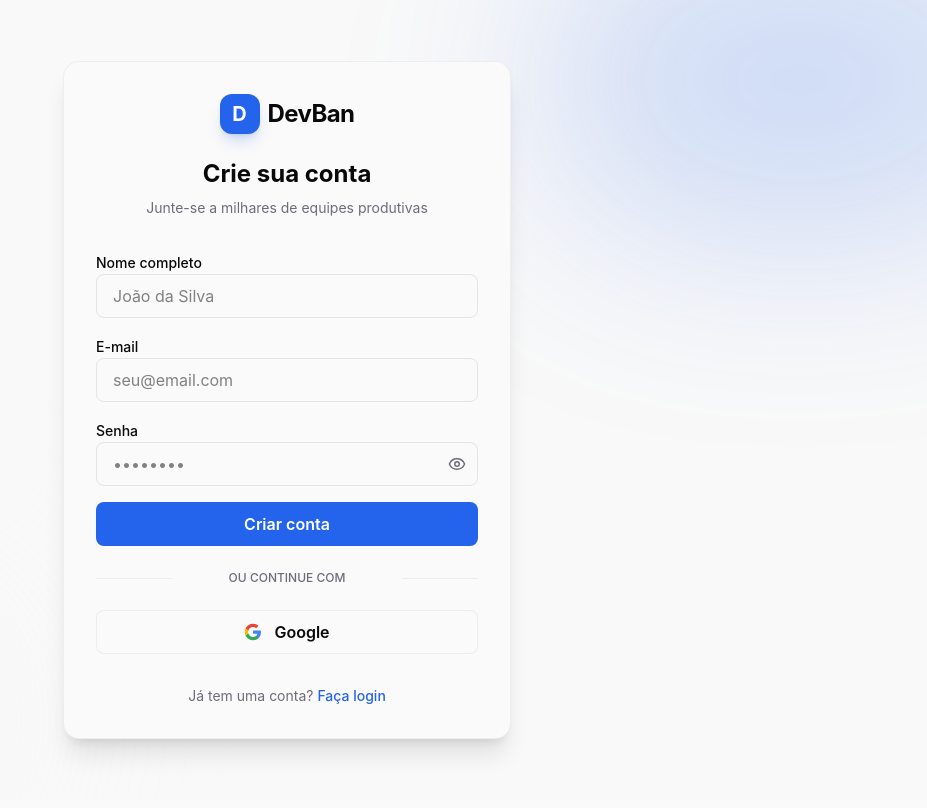
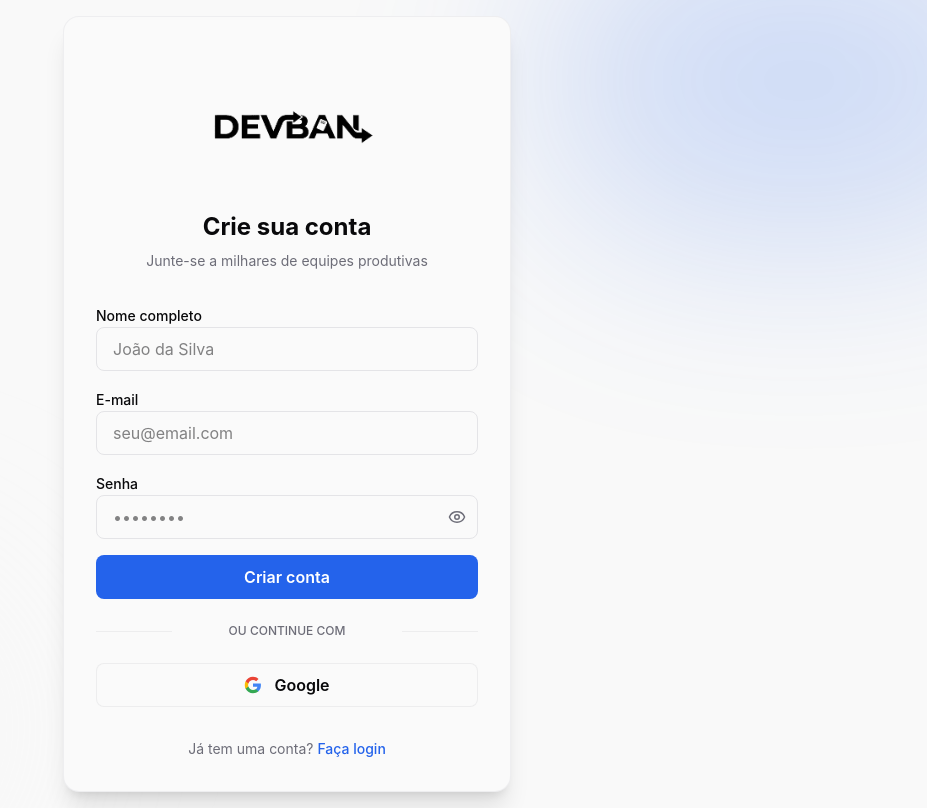
Before and after one commit to 2Kauan/devban, a React (Vite) app: page /register in a window 1280 px wide. Shown: the whole page, without its empty margins (353-1280 px from the left). Built offline with nearby package versions, Linux system fonts and the light colour scheme; no server answers.

Commit message:
style: add custom logo to Register page and pull text closer

```diff
--- a/src/pages/Auth/Register.tsx
+++ b/src/pages/Auth/Register.tsx
@@ -87,11 +87,8 @@
         className="w-full max-w-md bg-background rounded-2xl shadow-xl border border-border/50 p-8 relative z-10"
       >
         <div className="text-center mb-8">
-          <Link to="/" className="inline-flex items-center justify-center gap-2 mb-6">
-            <div className="w-10 h-10 rounded-xl bg-primary flex items-center justify-center shadow-lg shadow-primary/20">
-              <span className="text-primary-foreground font-bold text-xl">D</span>
-            </div>
-            <span className="font-bold text-2xl tracking-tight text-foreground">DevBan</span>
+          <Link to="/" className="inline-flex items-center justify-center gap-2 -mb-2">
+            <img src="/logo-devban.webp" alt="DevBan" className="h-39 w-auto object-contain" />
           </Link>
           <h2 className="text-2xl font-bold text-foreground">Crie sua conta</h2>
           <p className="text-muted-foreground mt-2 text-sm">Junte-se a milhares de equipes produtivas</p>
```
